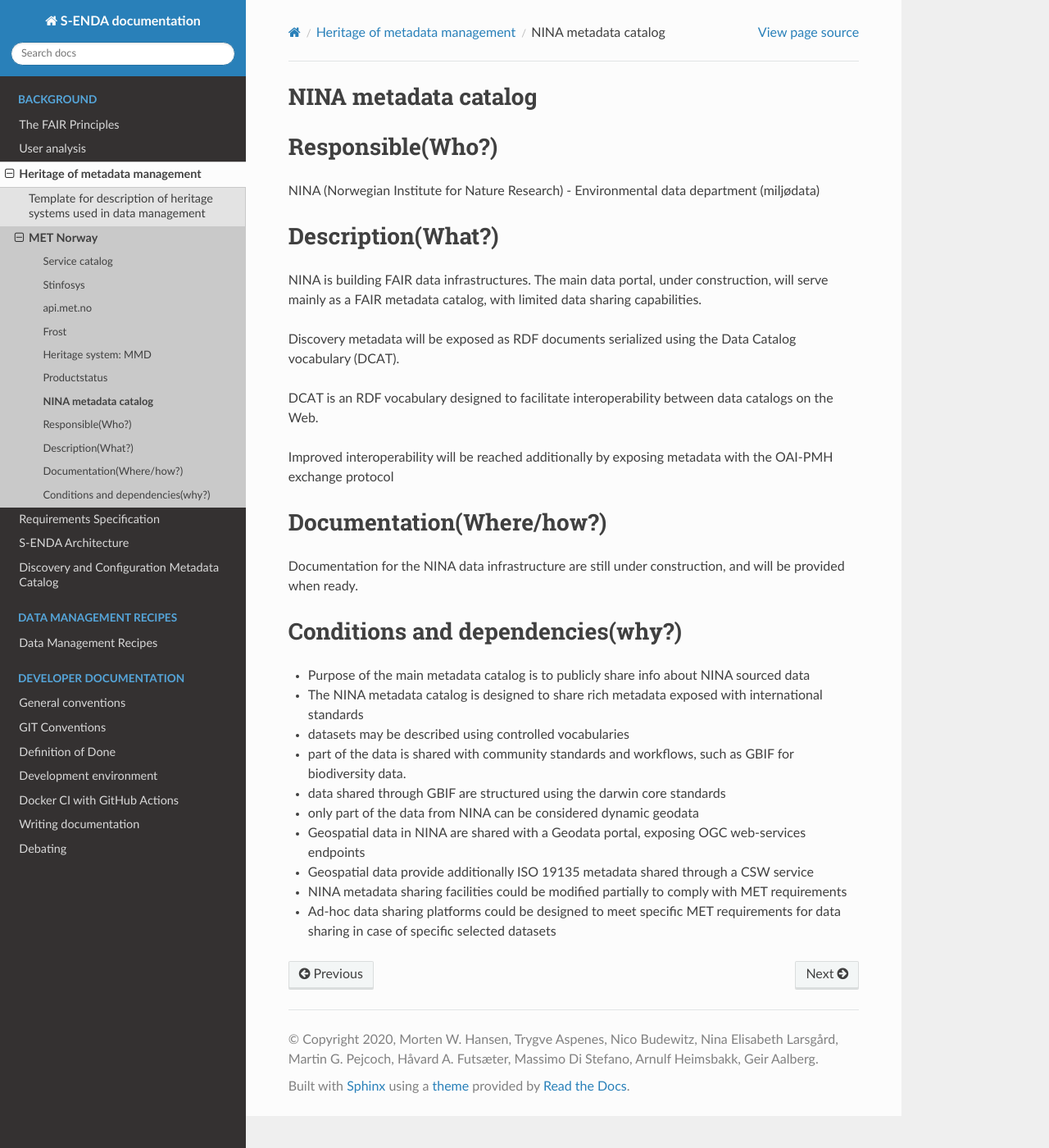
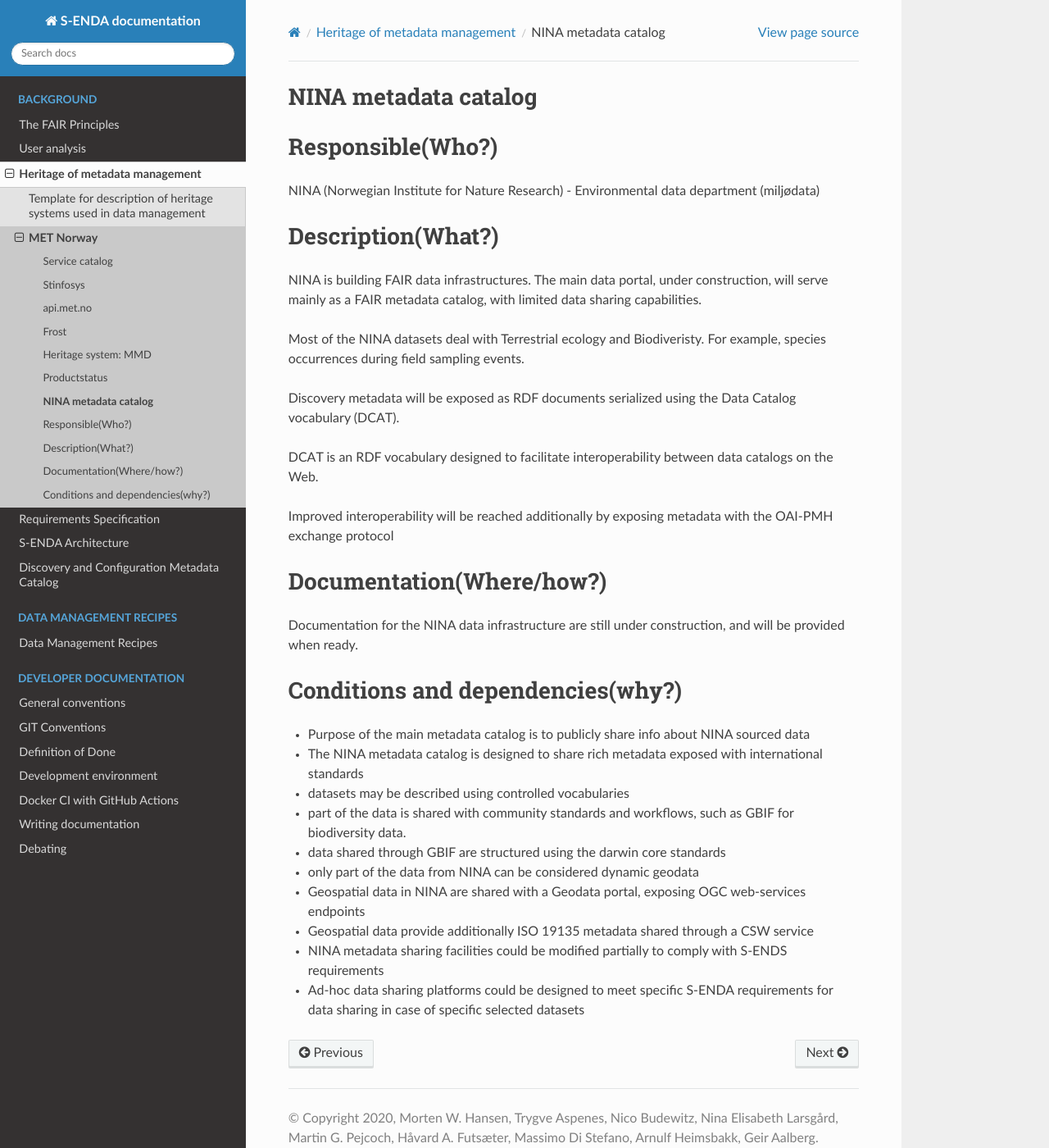
Before and after one commit to metno/S-ENDA-documentation, a Sphinx documentation site: the page built from source/nina_metadata.rst, in a window 1280 px wide and 1400 px high. Shown: the whole window at 82% size. Built offline with Sphinx 7.4.7 and the Read the Docs theme 2.0.0, drawn with Linux system fonts in a browser that asks for light colours.

Commit message:
small changes after reviewer's feedback

```diff
--- a/source/nina_metadata.rst
+++ b/source/nina_metadata.rst
@@ -26,6 +26,9 @@
 
 NINA is building FAIR data infrastructures. The main data portal, under construction,
 will serve mainly as a FAIR metadata catalog, with limited data sharing capabilities.
+
+Most of the NINA datasets deal with Terrestrial ecology and Biodiveristy.
+For example, species occurrences during field sampling events.
 
 Discovery metadata will be exposed as RDF documents serialized using the Data Catalog vocabulary (DCAT).
 
@@ -62,5 +65,5 @@
 * only part of the data from NINA can be considered dynamic geodata
 * Geospatial data in NINA are shared with a Geodata portal, exposing OGC web-services endpoints
 * Geospatial data provide additionally ISO 19135 metadata shared through a CSW service
-* NINA metadata sharing facilities could be modified partially to comply with MET requirements
-* Ad-hoc data sharing platforms could be designed to meet specific MET requirements for data sharing in case of specific selected datasets
+* NINA metadata sharing facilities could be modified partially to comply with S-ENDS requirements
+* Ad-hoc data sharing platforms could be designed to meet specific S-ENDA requirements for data sharing in case of specific selected datasets
```
